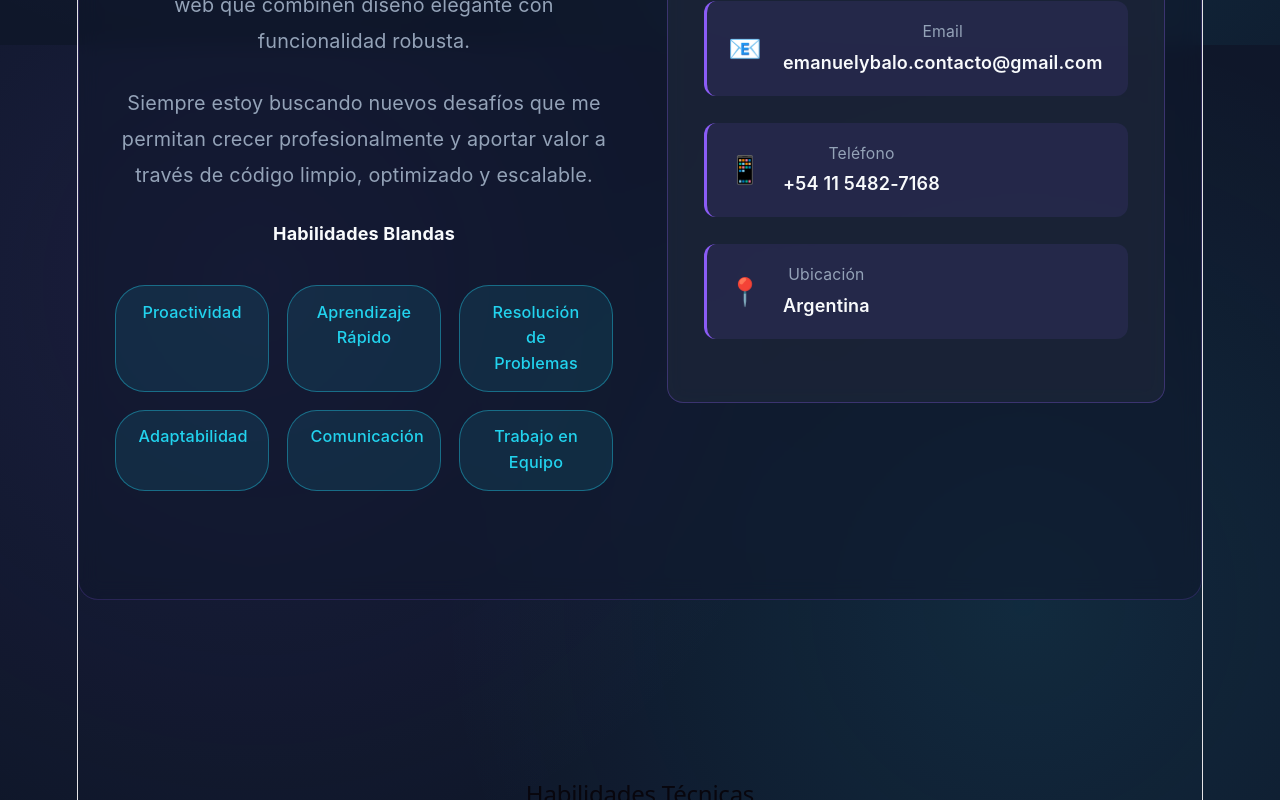
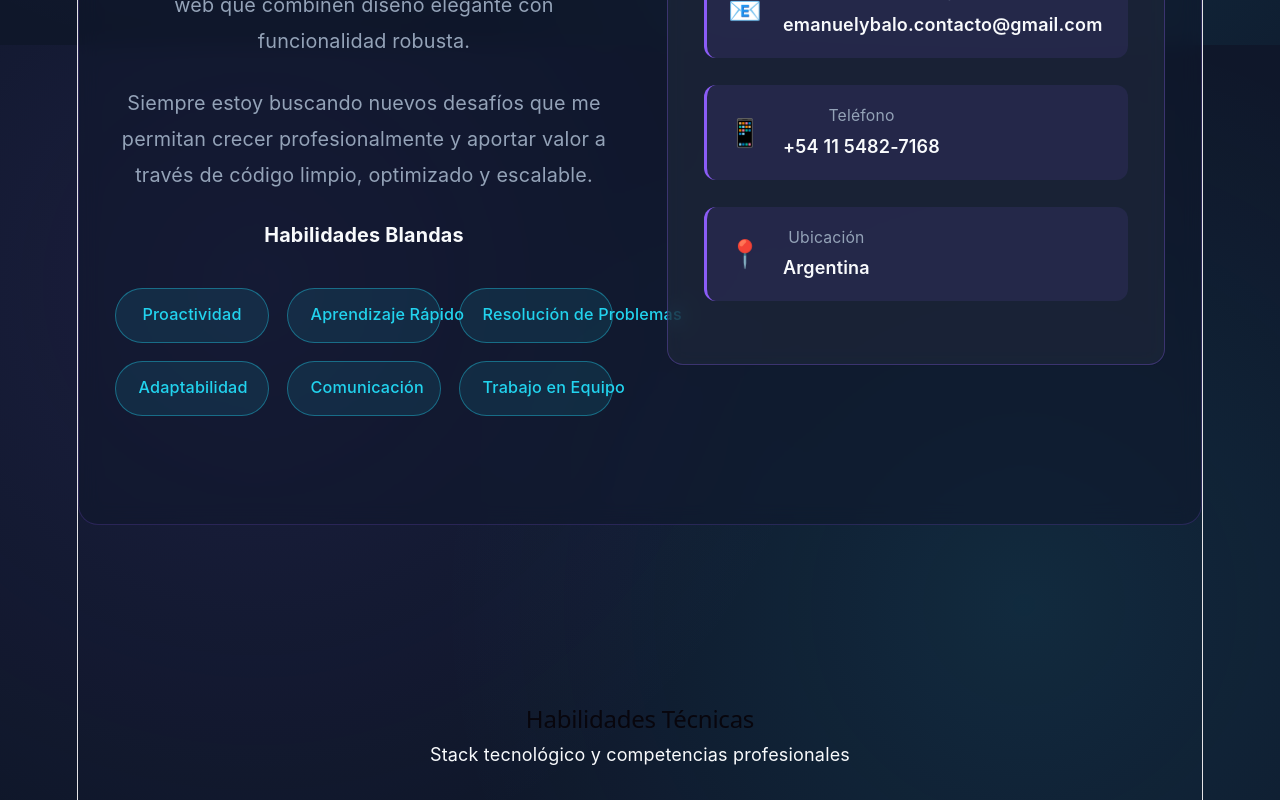
Before and after one commit to Y-emanuel/portafolio-Emanuel, a React (Vite) app: page / in a window 1280 px wide. Shown: the part 1555-2355 px from the top of the page. Built offline with nearby package versions, Linux system fonts and the light colour scheme.

Commit message:
Update About.jsx

```diff
--- a/src/components/sections/About.jsx
+++ b/src/components/sections/About.jsx
@@ -7,12 +7,19 @@ import { SectionTitle } from '../ui/SectionTitle';
 const Section = styled.section`
   padding: 6rem 2rem;
   max-width: 1200px;
-  margin: 0 auto;
+  width: 100%;  /* ✅ Asegurar que no se desborde */
+  margin: 4rem auto;
   background: rgba(15, 23, 42, 0.5);
   border-radius: 20px;
-  margin: 4rem auto;
   backdrop-filter: blur(10px);
   border: 1px solid rgba(139, 92, 246, 0.2);
+  overflow-x: hidden;  /* ✅ Evitar scroll horizontal en móvil */
+
+  @media (max-width: ${theme.breakpoints.mobile}) {
+    margin: 2rem 1rem;  /* ✅ Menos margen en móvil */
+    padding: 4rem 1.5rem;
+    border-radius: 16px;
+  }
 `;
 
 const Content = styled.div`
@@ -20,10 +27,12 @@ const Content = styled.div`
   grid-template-columns: 1fr 1fr;
   gap: 3rem;
   align-items: center;
+  width: 100%;  /* ✅ Asegurar que no se desborde */
 
   @media (max-width: ${theme.breakpoints.tablet}) {
     grid-template-columns: 1fr;
     text-align: center;
+    gap: 2rem;  /* ✅ Menos gap en móvil */
   }
 `;
 
@@ -34,11 +43,15 @@ const InfoCard = styled(motion.div)`
   padding: 2rem;
   backdrop-filter: blur(10px);
   transition: ${theme.transitions.smooth};
+  width: 100%;  /* ✅ Asegurar que no se desborde */
 
   &:hover {
     border-color: ${theme.colors.primary};
-    box-shadow: ${theme.shadows.futuristic};
-    transform: translateY(-4px);
+    box-shadow: ${theme.shadows.futuristic};    transform: translateY(-4px);
+  }
+
+  @media (max-width: ${theme.breakpoints.mobile}) {
+    padding: 1.5rem;  /* ✅ Menos padding en móvil */
   }
 `;
 
@@ -52,6 +65,7 @@ const InfoItem = styled.div`
   border-radius: 12px;
   border-left: 3px solid ${theme.colors.primary};
   transition: ${theme.transitions.fast};
+  width: 100%;  /* ✅ Asegurar que no se desborde */
 
   &:hover {
     background: rgba(139, 92, 246, 0.2);
@@ -78,12 +92,17 @@ const InfoItem = styled.div`
     font-size: 1rem;
     font-weight: 600;
     color: ${theme.colors.text};
+    word-break: break-word;  /* ✅ Evitar desbordamiento de texto largo */
+  }
+
+  @media (max-width: ${theme.breakpoints.mobile}) {
+    padding: 0.75rem;    gap: 0.75rem;
   }
 `;
 
 const Description = styled.div`
   h3 {
-    font-size: 1.75rem;
+    font-size: clamp(1.5rem, 5vw, 1.75rem);  /* ✅ Texto responsive */
     margin-bottom: 1.5rem;
     color: ${theme.colors.text};
 
@@ -93,7 +112,7 @@ const Description = styled.div`
   }
 
   p {
-    font-size: 1.1rem;
+    font-size: clamp(1rem, 3.5vw, 1.1rem);  /* ✅ Texto responsive */
     line-height: 1.8;
     color: ${theme.colors.textMuted};
     margin-bottom: 1.5rem;
@@ -107,9 +126,14 @@ const Description = styled.div`
 
 const SoftSkillsGrid = styled.div`
   display: grid;
-  grid-template-columns: repeat(auto-fit, minmax(140px, 1fr));
+  grid-template-columns: repeat(auto-fit, minmax(120px, 1fr));  /* ✅ Más flexible en móvil */
   gap: 1rem;
   margin-top: 2rem;
+
+  @media (max-width: ${theme.breakpoints.mobile}) {
+    grid-template-columns: repeat(2, 1fr);  /* ✅ 2 columnas fijas en móvil muy pequeño */
+    gap: 0.75rem;
+  }
 `;
 
 const SoftSkillBadge = styled(motion.div)`
@@ -118,10 +142,10 @@ const SoftSkillBadge = styled(motion.div)`
   border: 1px solid rgba(34, 211, 238, 0.4);
   border-radius: 30px;
   text-align: center;
-  font-size: 0.9rem;
+  font-size: clamp(0.8rem, 3vw, 0.9rem);  /* ✅ Texto responsive */
   color: ${theme.colors.accent};
   font-weight: 500;
-  transition: ${theme.transitions.fast};
+  transition: ${theme.transitions.fast};  white-space: nowrap;  /* ✅ Evitar que el texto se parta */
 
   &:hover {
     background: ${theme.colors.accent};
@@ -170,8 +194,7 @@ const About = () => {
           whileInView="visible"
           viewport={{ once: true, margin: "-50px" }}
         >
-          <Description>
-            <motion.h3 variants={itemVariants}>
+          <Description>            <motion.h3 variants={itemVariants}>
               Hola, soy <span>{personalInfo.name}</span> 👋
             </motion.h3>
 
@@ -183,7 +206,7 @@ const About = () => {
             </motion.p>
 
             <motion.p variants={itemVariants}>
-              Actualmente me estoy formando como <span className="highlight">Full Stack Developer </span>
+              Actualmente me estoy formando como <span className="highlight">Full Stack Developer</span>
               en CodeHouse, donde estoy profundizando en tecnologías como React, Node.js, y bases de datos.
               Mi objetivo es crear experiencias web que combinen diseño elegante con funcionalidad robusta.
             </motion.p>
@@ -196,7 +219,9 @@ const About = () => {
 
           {/* Soft Skills */}
           <motion.div variants={itemVariants}>
-            <h4 style={{ marginBottom: '1rem', color: theme.colors.text }}>Habilidades Blandas</h4>
+            <h4 style={{ marginBottom: '1rem', color: theme.colors.text, fontSize: 'clamp(1rem, 4vw, 1.1rem)' }}>
+              Habilidades Blandas
+            </h4>
             <SoftSkillsGrid>
               {softSkills.map((skill, index) => (
                 <SoftSkillBadge
@@ -218,13 +243,11 @@ const About = () => {
         <InfoCard
           initial={{ opacity: 0, x: 50 }}
           whileInView={{ opacity: 1, x: 0 }}
-          viewport={{ once: true }}
-          transition={{ duration: 0.6, delay: 0.3 }}
+          viewport={{ once: true }}          transition={{ duration: 0.6, delay: 0.3 }}
           whileHover={{ y: -4 }}
         >
-          <h3 style={{ marginBottom: '1.5rem', fontSize: '1.5rem' }}>Información Personal</h3>
+          <h3 style={{ marginBottom: '1.5rem', fontSize: 'clamp(1.2rem, 4vw, 1.5rem)' }}>Información Personal</h3>
 
-          {/* ✅ CAMBIO: InfoItem sin variants (no necesita animación) */}
           <InfoItem>
             <span className="icon">👤</span>
             <div>
@@ -269,5 +292,4 @@ const About = () => {
     </Section>
   );
 };
-
 export default About;
```
